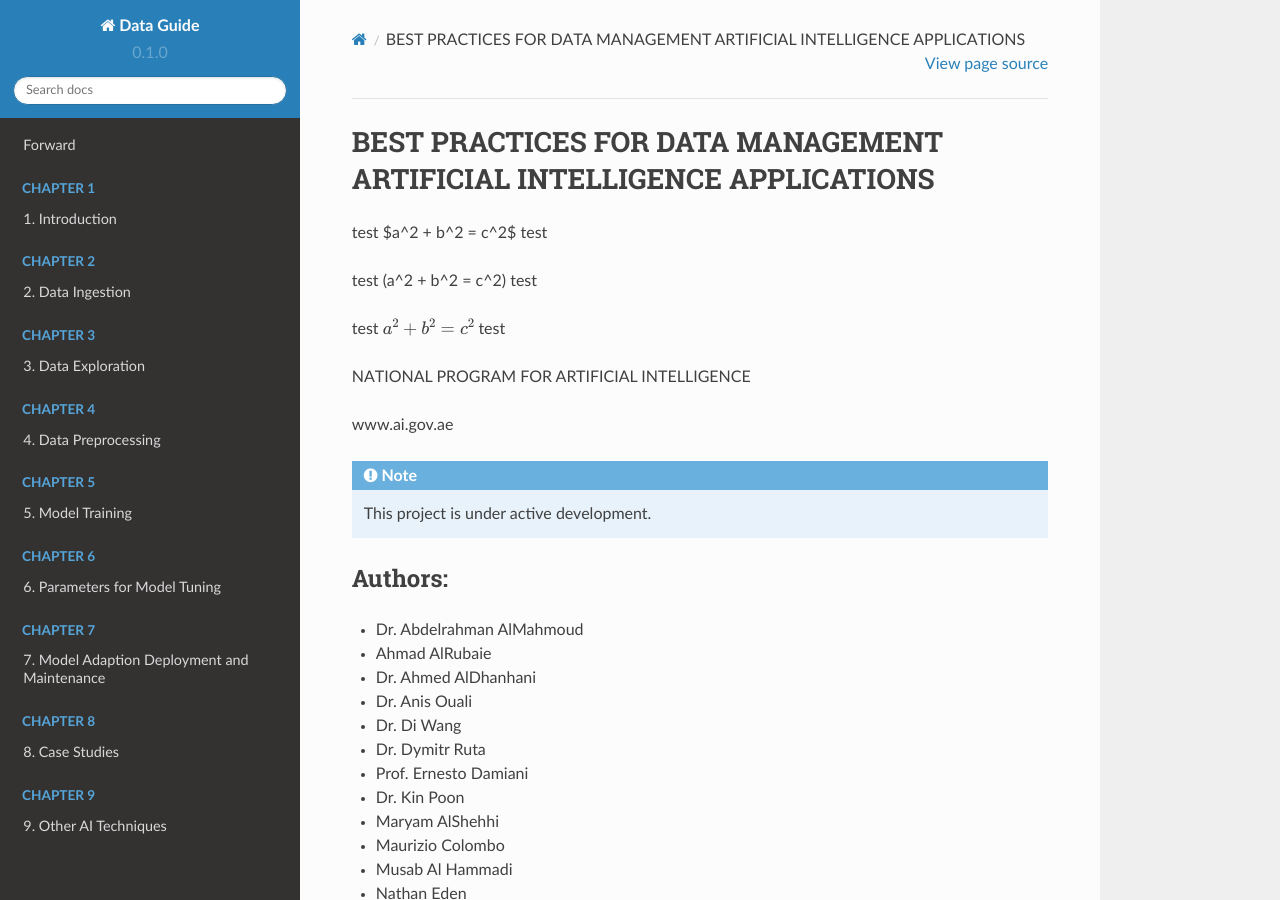
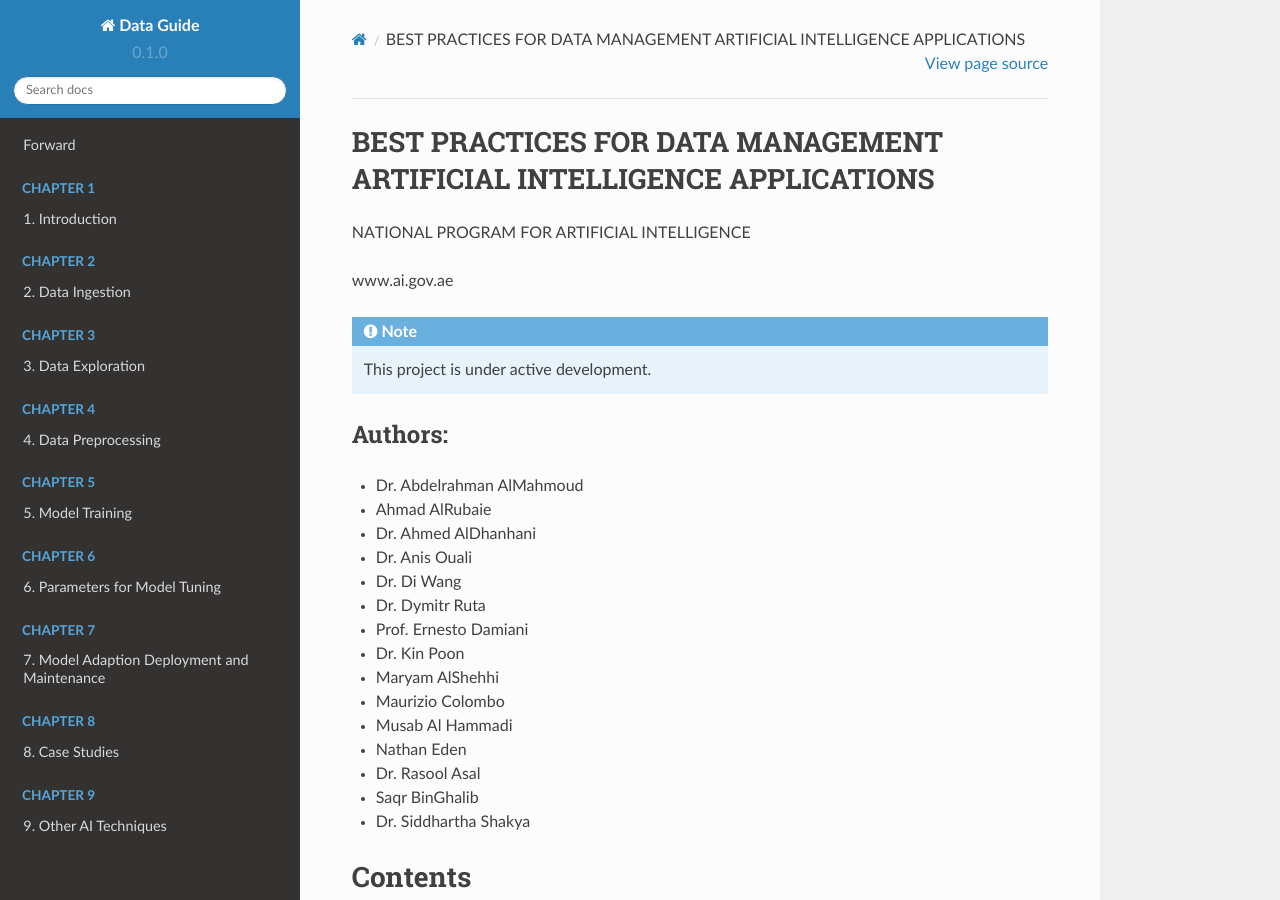
Before and after one commit to Musab0/DataGuide, a Sphinx documentation site: the page built from docs/source/index.rst, in a window 1280 px wide and 900 px high. Built offline with Sphinx 7.4.7 and the Read the Docs theme 2.0.0, drawn with Linux system fonts in a browser that asks for light colours; pages that are not in the unit, such as notebooks, are missing from menus.

Commit message:
Update index.rst

```diff
--- a/docs/source/index.rst
+++ b/docs/source/index.rst
@@ -1,13 +1,5 @@
 BEST PRACTICES FOR DATA MANAGEMENT ARTIFICIAL INTELLIGENCE APPLICATIONS
 ===================================
-
-test $a^2 + b^2 = c^2$ test
-
-
-test \(a^2 + b^2 = c^2\) test
-
-
-test :math:`a^2 + b^2 = c^2` test
 
 NATIONAL PROGRAM FOR ARTIFICIAL INTELLIGENCE
 
```
